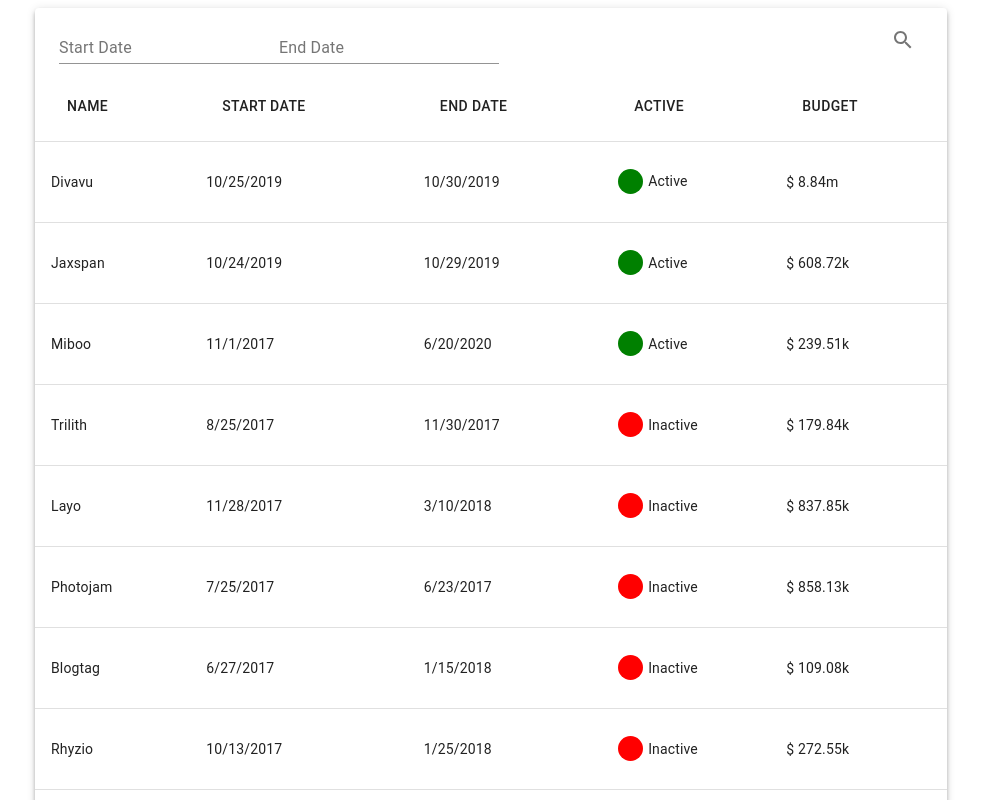
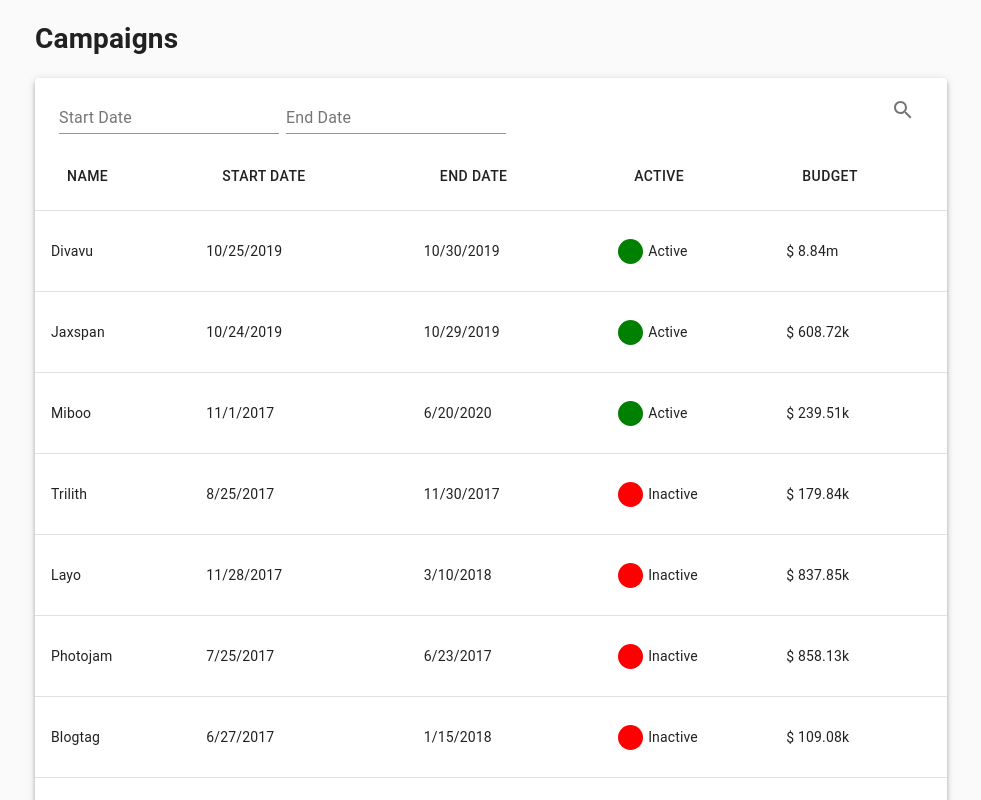
Before and after one commit to aldrenalangcao/inscale-campaign, a React (Create React App) app: page / in a window 1280 px wide. Shown: the top 800 px of the page, without its empty margins (149-1130 px from the left). Built offline with nearby package versions, Linux system fonts and the light colour scheme.

Commit message:
Added baseline css from material-ui

```diff
--- a/src/App.js
+++ b/src/App.js
@@ -1,5 +1,5 @@
-import React from 'react';
-import { Container } from '@material-ui/core';
+import React, { Fragment } from 'react';
+import { Container, CssBaseline } from '@material-ui/core';
 import { MuiPickersUtilsProvider } from '@material-ui/pickers';
 import MomentUtils from '@date-io/moment';
 
@@ -7,11 +7,14 @@ import Campaign from './containers/Campaign';
 
 function App() {
   return (
-    <MuiPickersUtilsProvider utils={MomentUtils}>
-      <Container maxWidth="md">
-        <Campaign />
-      </Container>
-    </MuiPickersUtilsProvider>
+    <Fragment>
+      <CssBaseline />
+      <MuiPickersUtilsProvider utils={MomentUtils}>
+        <Container maxWidth="md">
+          <Campaign />
+        </Container>
+      </MuiPickersUtilsProvider>
+    </Fragment>
   );
 }
 
--- a/src/containers/Campaign.js
+++ b/src/containers/Campaign.js
@@ -36,6 +36,7 @@ const Campaign = () => {
   const datePickers = (
     <div>
       <DatePicker
+        className="datepicker"
         maxDate={endDate || moment('12/31/2100')}
         value={startDate}
         placeholder={'Start Date'}
@@ -45,6 +46,7 @@ const Campaign = () => {
         clearable={true}
       />
       <DatePicker
+        className="datepicker"
         minDate={startDate || moment('1/1/1970')}
         value={endDate}
         placeholder={'End Date'}
@@ -58,6 +60,7 @@ const Campaign = () => {
 
   return (
     <div>
+      <h1> Campaigns </h1>
       <Table data={filter(campaigns)} title={datePickers} />
     </div>
   );
--- a/src/index.css
+++ b/src/index.css
@@ -5,7 +5,7 @@
   display: table-cell;
   vertical-align: middle;
 }
-.is-active-dot.inactive{
+.is-active-dot.inactive {
   background-color: red;
 }
 .is-active-dot.active {
@@ -19,3 +19,6 @@
 .cell-active {
   display: table;
 }
+.datepicker {
+  padding-right: 7px !important;
+}
```
Also changed, not shown: src/index.js (+4 -3 lines).
